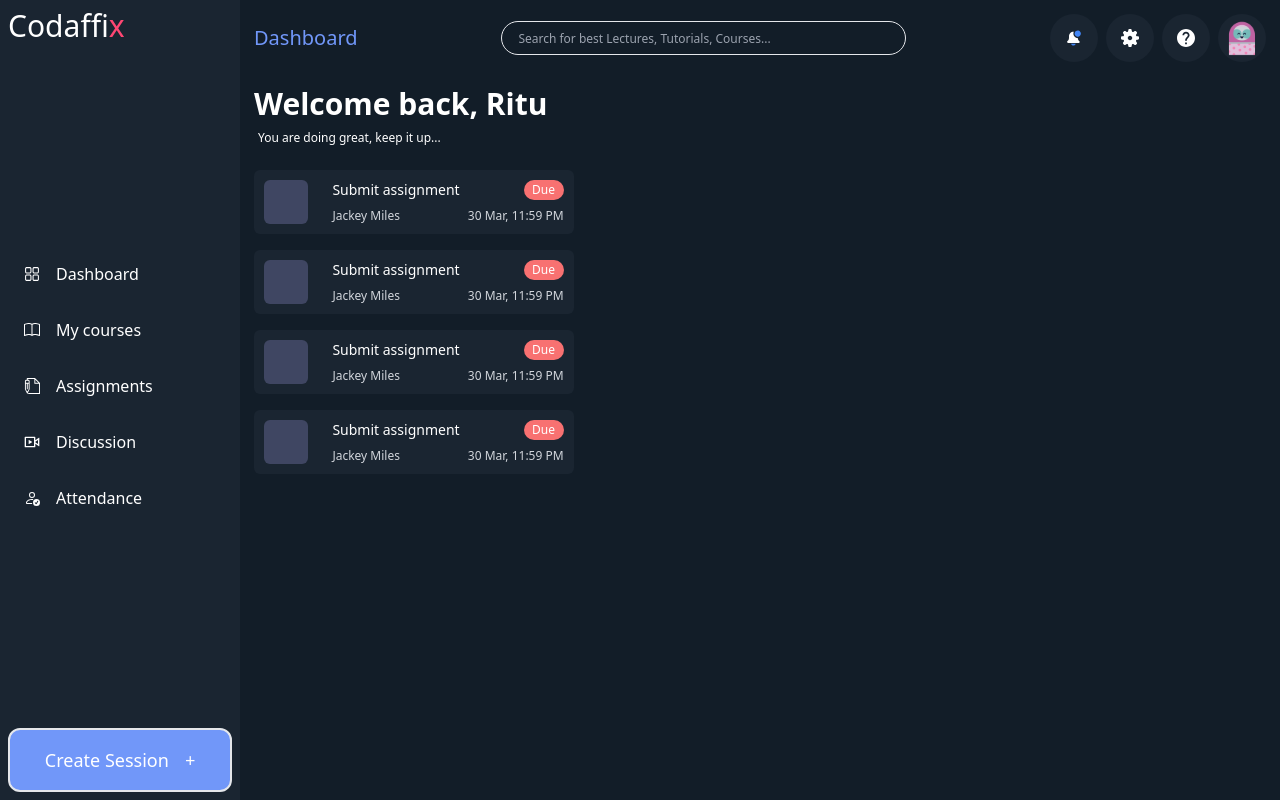
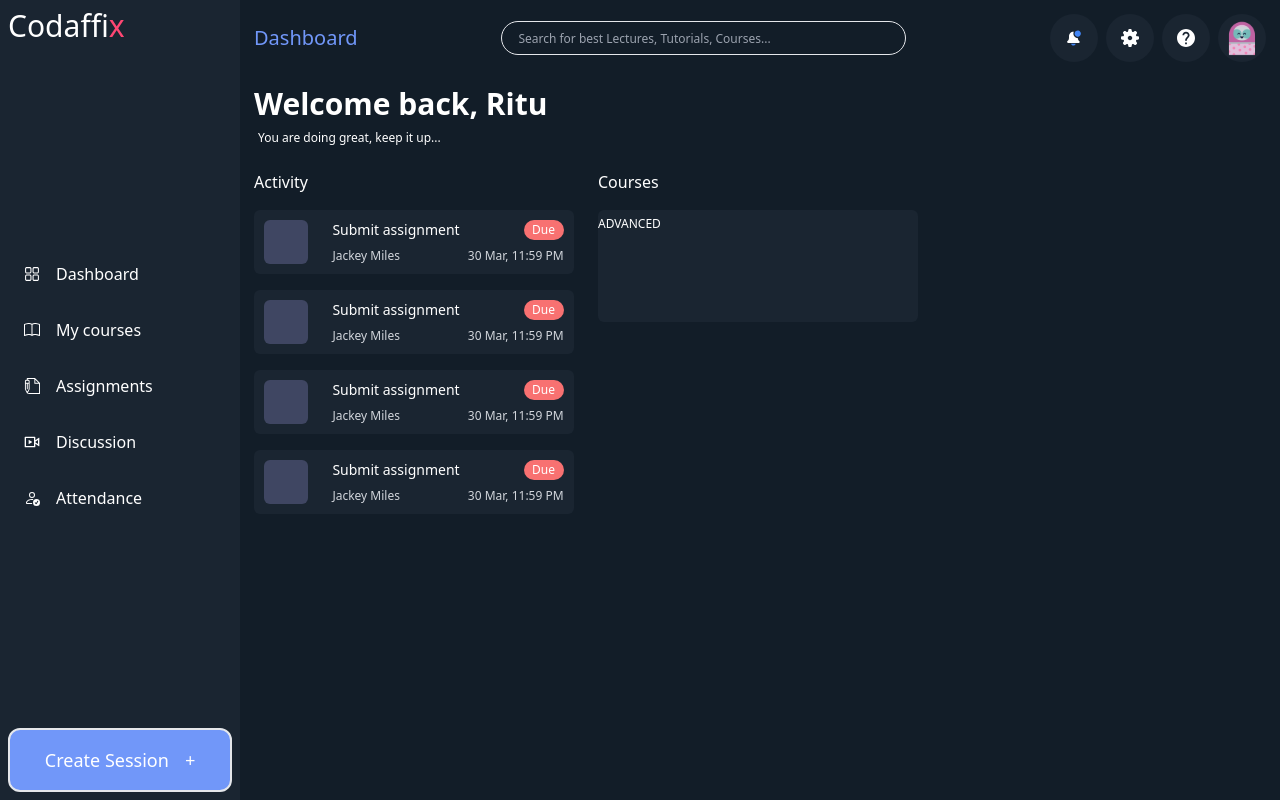
Before and after one commit to Rutuza/E-learning-App, a React (Vite) app: page / in a window 1280 px wide. Built offline with nearby package versions, Linux system fonts and the light colour scheme.

Commit message:
some changes done

```diff
--- /dev/null
+++ b/src/components/Buttons/Advance_btn.jsx
@@ -0,0 +1,11 @@
+import React from 'react';
+
+function Advance_btn() {
+  return (
+    <div>
+      <button type="button" className='text-xs font-medium'>ADVANCED</button>
+    </div>
+  );
+}
+
+export default Advance_btn;
--- /dev/null
+++ b/src/components/Buttons/Foundation_btn.jsx
@@ -0,0 +1,11 @@
+import React from 'react';
+
+function Foundation_btn() {
+  return (
+    <div>
+      <button type="button" className='text-xs font-medium bg-violet-500 w-24 h-6 rounded-full'>FOUNDATION</button>
+    </div>
+  );
+}
+
+export default Foundation_btn;
--- /dev/null
+++ b/src/components/C_card.jsx
@@ -0,0 +1,15 @@
+import React from 'react';
+import Foundation_btn from './Buttons/Foundation_btn';
+import Advance_btn from './Buttons/Advance_btn';
+
+function C_card() {
+  return (
+    <div className='mt-3'>
+      <div className='w-80 h-28 bg-light_navy rounded-md'>
+        <Advance_btn />
+      </div>
+    </div>
+  );
+}
+
+export default C_card;
--- a/src/pages/Dashboard.jsx
+++ b/src/pages/Dashboard.jsx
@@ -5,6 +5,7 @@ import settings from '../assets/icons/settings.svg';
 import help from '../assets/icons/help icon.svg';
 import avatar from '../assets/icons/avatar-figma 1.svg';
 import Actvty from '../components/Actvty';
+import C_card from '../components/C_card';
 
 
 function Dashboard() {
@@ -29,8 +30,16 @@ function Dashboard() {
           <div className="subtitle text-xs mt-2 ml-1">You are doing great, keep it up...</div>
         </div>
 
-        <div>
-          <Actvty />
+        <div className='flex flex-row gap-4'>
+          <div>
+            <div>Activity</div>
+            <Actvty />
+          </div>
+          <div>
+            <div>Courses</div>
+            <C_card />
+          </div>
+
 
         </div>
 
--- a/tailwind.config.js
+++ b/tailwind.config.js
@@ -13,6 +13,8 @@ export default {
         light_navy: "#1A2531",
         slate_blue: "#3F4662",
         crimson: "#FF4773",
+        palepink: "#FEACBA",
+
 
       },
 
```
